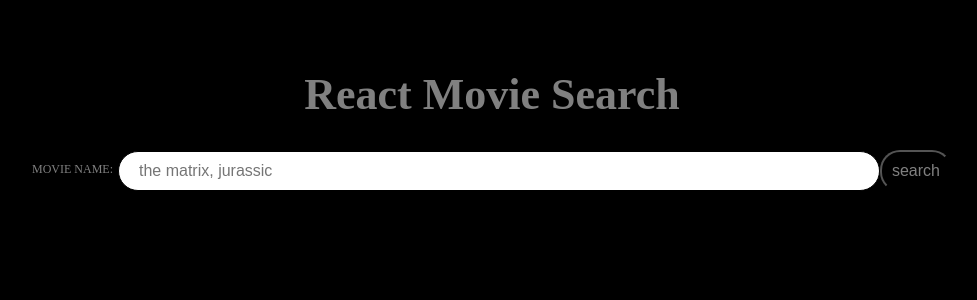
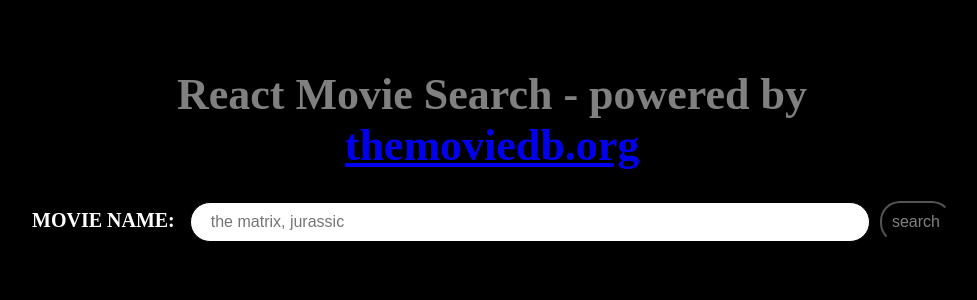
Before and after one commit to 4allofus/myreactapp, a React (Create React App) app: page / in a window 1280 px wide. Shown: the top 300 px of the page, without its empty margins (148-1125 px from the left). Built offline with nearby package versions, Linux system fonts and the light colour scheme.

Commit message:
deploy my react 21 May,2020

```diff
--- a/src/index.css
+++ b/src/index.css
@@ -37,7 +37,9 @@
 }
 
 .label{
-  font-size: 1.2rem;
+  color: white;
+  font-size: 2rem;
+  font-weight: bolder;
   margin-bottom: 0.2rem;
   text-transform: uppercase;
   margin-right: 0.5rem;
@@ -70,20 +72,26 @@
 @media (min-width:786px){
   .form{
     grid-template-columns: auto 1fr auto;
-    grid-gap: 1 rem;
+    grid-gap: 1rem;
     align-items: center;
   }
+
   .input{
     margin-bottom: 0;
   }
+
 }
 
 .card {
   padding: 2rem 4rem;
   border-radius: 10px;
-  box-shadow: 1px 1px 5px rgba(0,0,0,0.25);
-  margin-bottom: 2rem;
-  background-color: white;
+  border: solid white 10px;
+
+  box-shadow: 2px 1px 5px white;
+  margin-top: 2rem;
+  background-color: black;
+  color: white;
+  display: flex;
 }
 
 .card--title {
@@ -92,6 +100,5 @@
 }
 
 .card--image {
-  margin: 0 auto;
-  display: block
+  margin: 20px 20px;
 }
--- a/src/index.js
+++ b/src/index.js
@@ -10,7 +10,7 @@
   render() {
     return (
       <div className="container">
-        <h1 className="title">React Movie Search</h1>
+        <h1 className="title">React Movie Search - powered by <a href="https://www.themoviedb.org">themoviedb.org</a></h1>
         <SearchMovies />
       </div>
     );
```
Also changed, not shown: src/displayMovie.js (+4 -4 lines).
